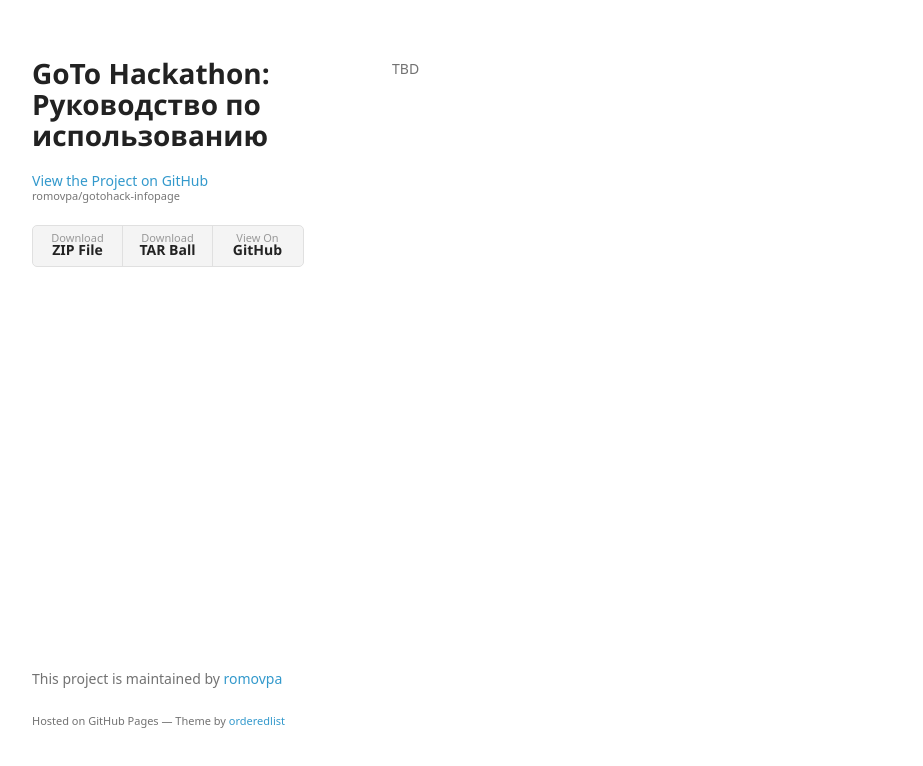
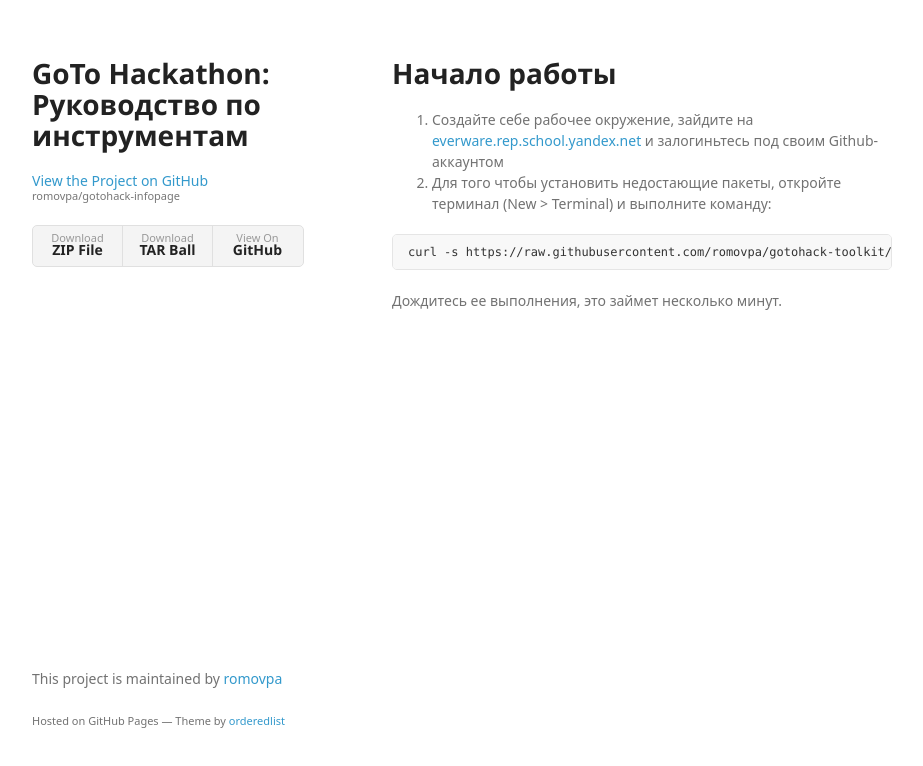
Before and after one commit to romovpa/gotohack-infopage, a plain HTML site: page index.html in a window 1280 px wide. Shown: the whole page, without its empty margins (178-1101 px from the left). Drawn offline with Linux system fonts and the light colour scheme; a web font is replaced by a local one.

```diff
--- a/index.html
+++ b/index.html
@@ -3,7 +3,7 @@
   <head>
     <meta charset="utf-8">
     <meta http-equiv="X-UA-Compatible" content="chrome=1">
-    <title>GoTo Hackathon: Руководство по использованию by romovpa</title>
+    <title>GoTo Hackathon: Руководство по инструментам by romovpa</title>
 
     <link rel="stylesheet" href="stylesheets/styles.css">
     <link rel="stylesheet" href="stylesheets/github-light.css">
@@ -15,7 +15,7 @@
   <body>
     <div class="wrapper">
       <header>
-        <h1>GoTo Hackathon: Руководство по использованию</h1>
+        <h1>GoTo Hackathon: Руководство по инструментам</h1>
         <p></p>
 
         <p class="view"><a href="https://github.com/romovpa/gotohack-infopage">View the Project on GitHub <small>romovpa/gotohack-infopage</small></a></p>
@@ -28,7 +28,17 @@
         </ul>
       </header>
       <section>
-        <p>TBD</p>
+        <h1>
+<a id="Начало-работы" class="anchor" href="#%D0%9D%D0%B0%D1%87%D0%B0%D0%BB%D0%BE-%D1%80%D0%B0%D0%B1%D0%BE%D1%82%D1%8B" aria-hidden="true"><span aria-hidden="true" class="octicon octicon-link"></span></a>Начало работы</h1>
+
+<ol>
+<li>Создайте себе рабочее окружение, зайдите на <a href="https://everware.rep.school.yandex.net">everware.rep.school.yandex.net</a> и залогиньтесь под своим Github-аккаунтом</li>
+<li>Для того чтобы установить недостающие пакеты, откройте терминал (New &gt; Terminal) и выполните команду:</li>
+</ol>
+
+<div class="highlight highlight-source-shell"><pre>curl -s https://raw.githubusercontent.com/romovpa/gotohack-toolkit/master/install.sh <span class="pl-k">|</span> bash</pre></div>
+
+<p>Дождитесь ее выполнения, это займет несколько минут.</p>
       </section>
       <footer>
         <p>This project is maintained by <a href="https://github.com/romovpa">romovpa</a></p>
```
Also changed, not shown: params.json (+1 -1 lines).
